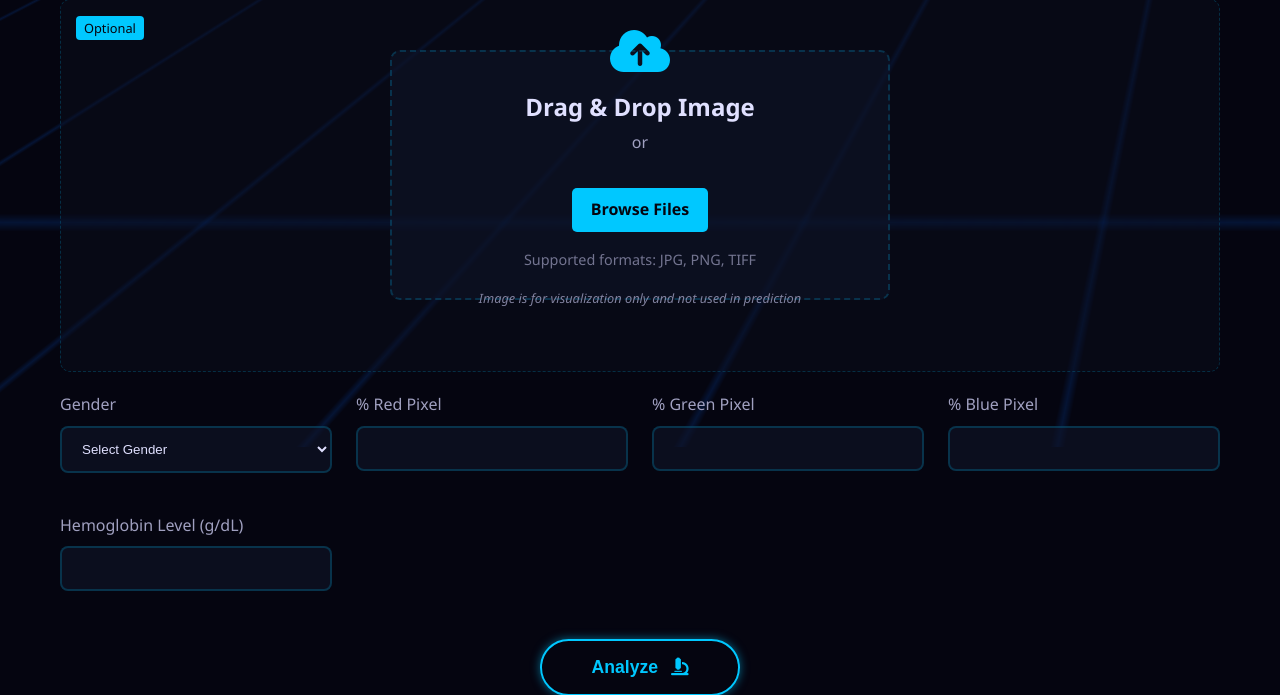
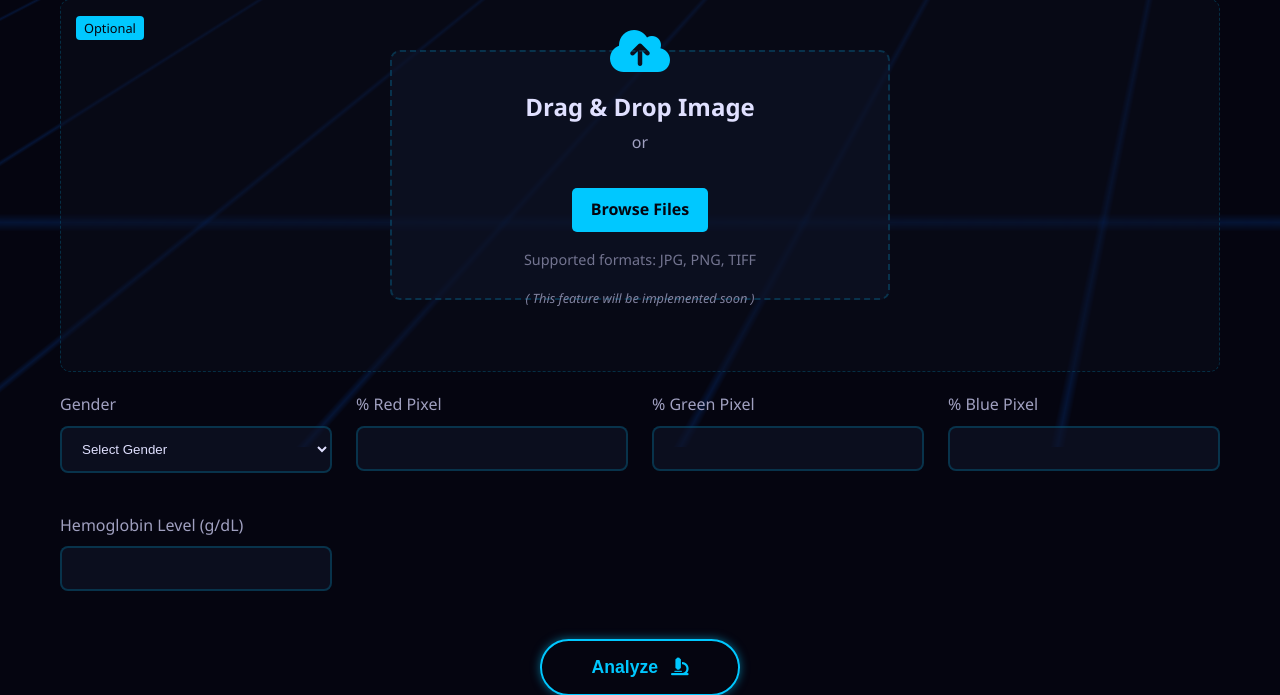
Before and after one commit to KomailMK/anemia-detection-using-machine-learning, a Flask app: template templates/predict/pixel-data.html in a window 1280 px wide. Shown: the part 353-1048 px from the top of the page. Run offline with Flask 3, Linux system fonts and the light colour scheme; the template is opened without the code that fills it, so the values that code supplies are empty.

Commit message:
initial commit

```diff
--- a/templates/predict/pixel-data.html
+++ b/templates/predict/pixel-data.html
@@ -74,7 +74,7 @@
                                 <label for="imageUpload" class="upload-btn">Browse Files</label>
                                 <input type="file" id="imageUpload" name="imageUpload" accept="image/*" hidden>
                                 <p class="file-info">Supported formats: JPG, PNG, TIFF</p>
-                                <p class="note-text">Image is for visualization only and not used in prediction</p>
+                                <p class="note-text">( This feature will be implemented soon )</p>
                             </div>
                             <div class="image-preview" id="imagePreview">
                                 <img id="previewImg" src="#" alt="Preview">
```
